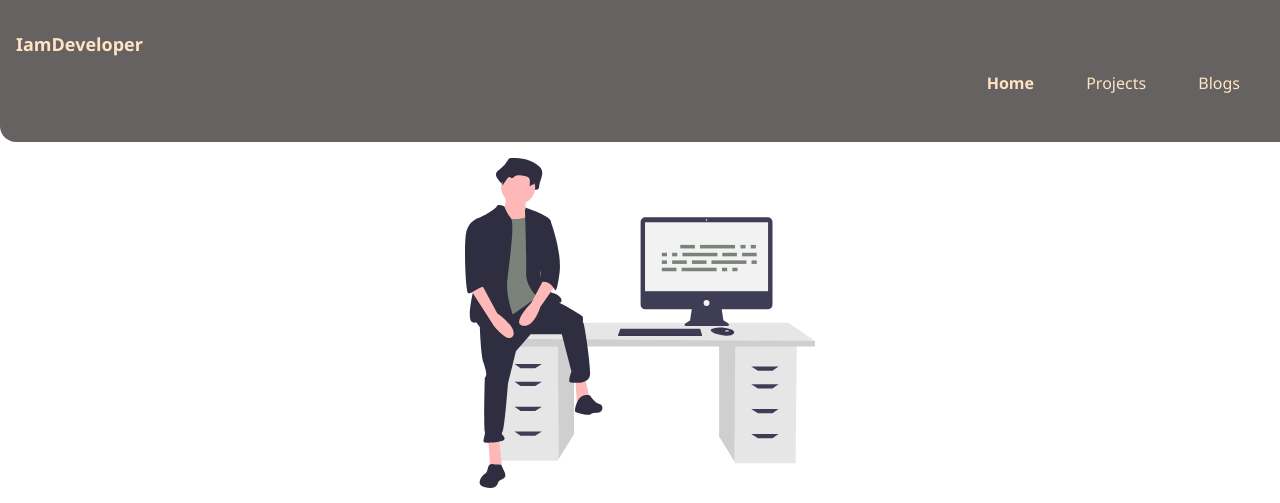
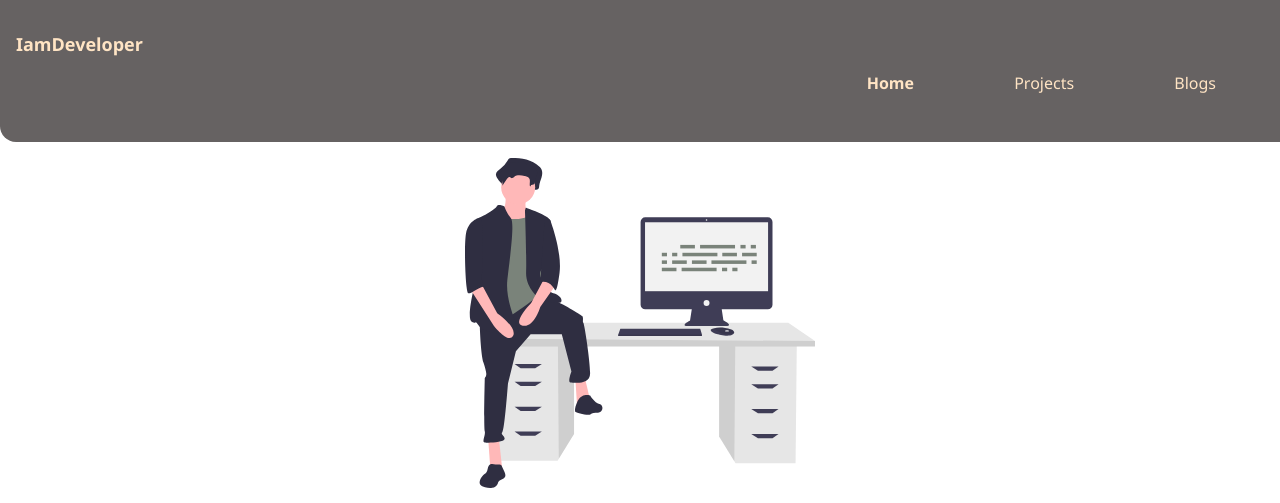
Before and after one commit to Dhruvesh1617/Portfolio, a plain HTML site: page index.html in a window 1280 px wide. Shown: the top 503 px of the page. Drawn offline with Linux system fonts and the light colour scheme.

Commit message:
update:header

```diff
--- a/style.css
+++ b/style.css
@@ -59,7 +59,8 @@ hr
 .list-inline
 {
 display: inline;
-padding: 0rem 0.5rem;
+padding: 1rem 2rem;
+position: relative;
 }
 
 .navigation{
```
